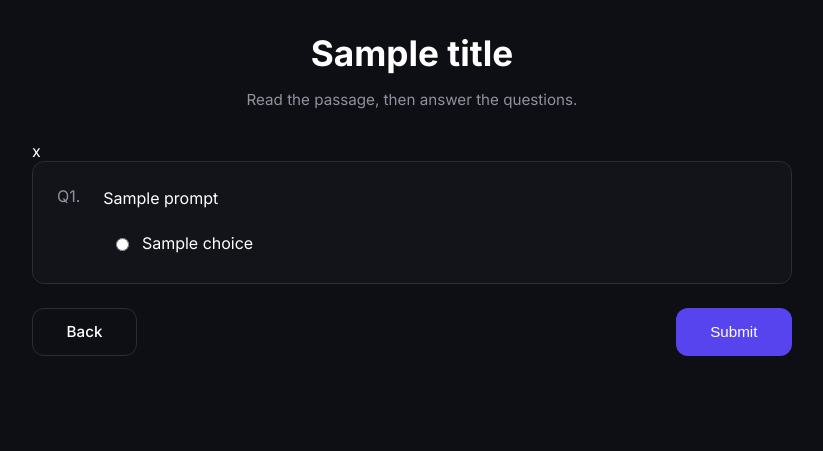
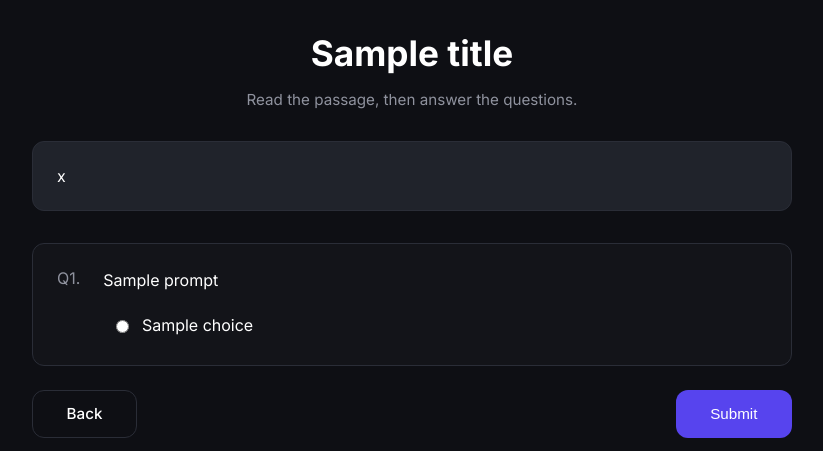
Before and after one commit to AlexTMIT/language-anki-generator, a Flask app: template app/templates/quiz/reading_run.html in a window 1280 px wide. Shown: the top 451 px of the page, without its empty margins (228-1051 px from the left). Run offline with Flask 3, Linux system fonts and the light colour scheme; the template is opened without the code that fills it: most values are stand-ins (such as "Sample title", 1, 10 or a date in 2020); parts of the project's set-up code (start-up, migrations or seed data) failed here and were passed over; some libraries are stand-ins or nearby versions.

Commit message:
extra styling for reading comprehension

```diff
--- a/app/static/css/quiz.css
+++ b/app/static/css/quiz.css
@@ -69,3 +69,14 @@ body.quiz{
   color: var(--text);
   font-weight: 600;
 }
+
+.passage-box{
+  background: var(--card-bg);
+  border: 1px solid var(--border);
+  border-radius: var(--radius);
+  max-height: 320px;
+  overflow: auto;
+  padding: var(--space-3);
+  margin: 0 0 var(--space-4);
+}
+.passage p { margin: 0 0 var(--space-2); }
```
